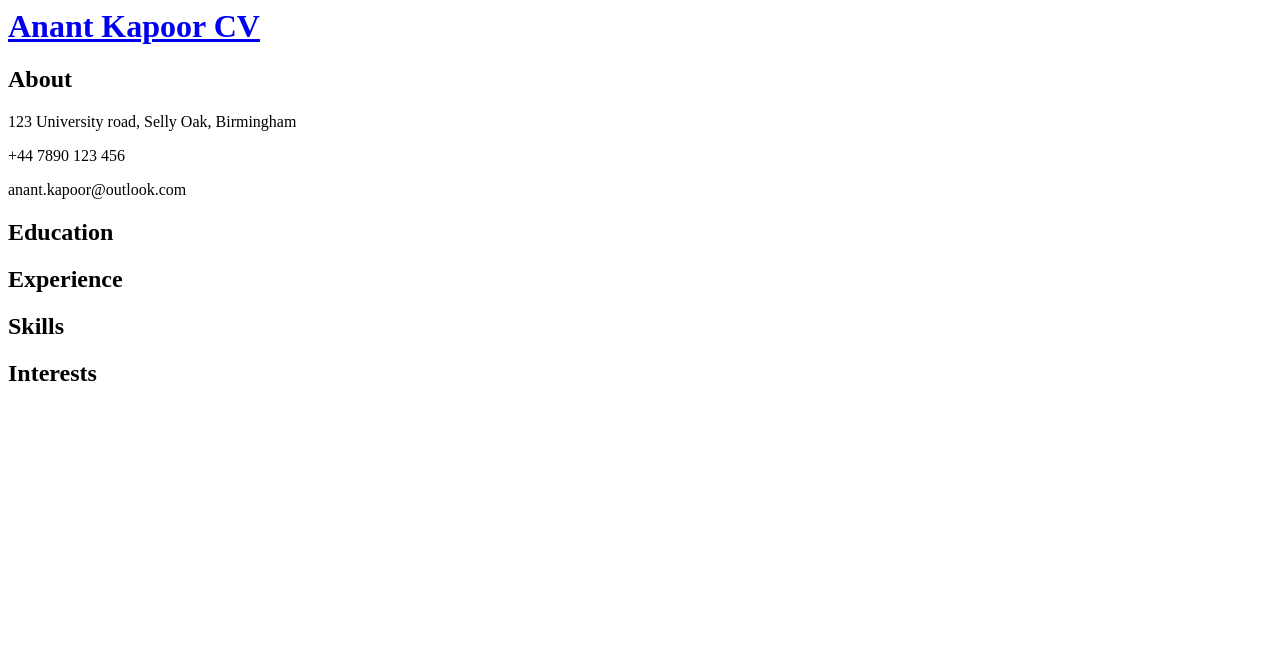
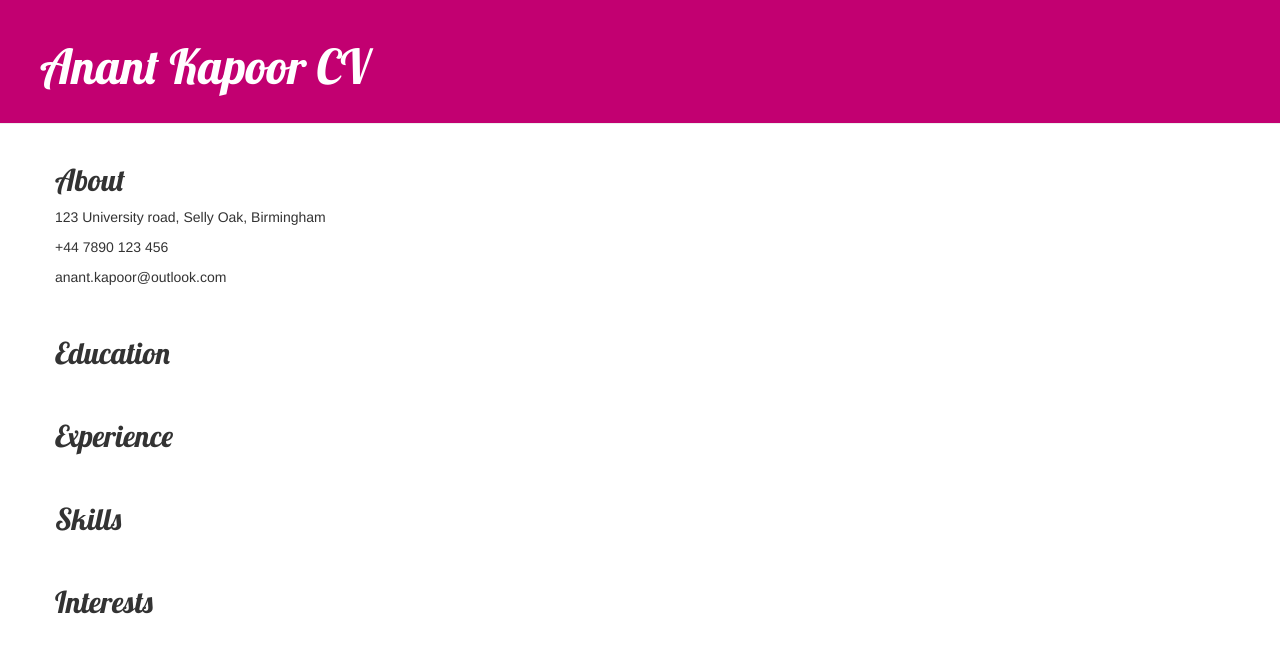
Before and after one commit to AnantKapoor/django_blog, a Django app: page /cv/ in a window 1280 px wide. Shown: the top 668 px of the page. Run offline with Django 3.2, Linux system fonts and the light colour scheme; data that the repository does not hold is empty; some libraries are stand-ins or nearby versions.

Commit message:
added CSS to CV

```diff
--- /dev/null
+++ b/cv/static/css/cv.css
@@ -0,0 +1,40 @@
+.page-header {
+    background-color: rgb(194, 0, 113);
+    margin-top: 0;
+    padding: 20px 20px 20px 40px;
+}
+
+.page-header h1, .page-header h1 a, .page-header h1 a:visited, .page-header h1 a:active {
+    color: #ffffff;
+    font-size: 36pt;
+    text-decoration: none;
+}
+
+.content {
+    margin-left: 40px;
+}
+
+h1, h2, h3, h4 {
+    font-family: 'Lobster', cursive;
+}
+
+.date {
+    color: #828282;
+}
+
+.subheading {
+    font-family: italic;
+}
+
+
+.post-form textarea, .post-form input {
+    width: 100%;
+}
+
+.post {
+    margin-bottom: 50px;
+}
+
+.post h2 a, .post h2 a:visited {
+    color: #000000;
+}
--- a/cv/templates/cv/cv1.html
+++ b/cv/templates/cv/cv1.html
@@ -1,51 +1,66 @@
-
+{% load static %}
 <html>
 
     <head>
         <title>CV</title>
+        <link rel="stylesheet" href="//maxcdn.bootstrapcdn.com/bootstrap/3.2.0/css/bootstrap.min.css">
+        <link rel="stylesheet" href="//maxcdn.bootstrapcdn.com/bootstrap/3.2.0/css/bootstrap-theme.min.css">
+        <link href='//fonts.googleapis.com/css?family=Lobster&subset=latin,latin-ext' rel='stylesheet' type='text/css'>
+        <link rel="stylesheet" href="{% static 'css/cv.css' %}">
     </head>
 
     <body>
-        <div>
+
+        <div class="page-header">
             <h1><a href="/cv">Anant Kapoor CV</a></h1>
         </div>
 
-        <div>
+        <div class="content container">
+            <div class="post">
                 <h2>About</h2>
                 <p>123 University road, Selly Oak, Birmingham</p>
                 <p>+44 7890 123 456</p>
                 <p>anant.kapoor@outlook.com</p>
             </div>
 
-        <div>
+            <div class="post">
                 <h2>Education</h2>
                 {% for education in education %}
                 <div>
                     <h4>{{ education.title }}</h4>
                     <p>Grade: {{ education.grades}}</p>
                     <p>{{education.description}}</p>
+                    <div class="date">
                         <p> Graduation Date: {{education.graduation_date}}</p>
+                    </div>
+
 
 
                 </div>
                 {% endfor %}
             </div>
 
-        <div>
+            <div class="post">
                 <h2>Experience</h2>
                 {% for experience in experience %}
                 <div>
                     <h4>{{experience.title }}</h4>
+                    <div class="subheading">
                         <p>{{ experience.position}}</p>
+                    </div>
+
                     <p>{{experience.text}}</p>
+                    <div class="date">
                         <p>Start date: {{experience.start_date}}</p>
                         <p>End date: {{experience.end_date}}</p>
+                    </div>
+
 
                 </div>
                 {% endfor %}
             </div>
 
-        <div>
+            <div class="post">
                 <h2>Skills</h2>
                 {% for skill in skills %}
                 <div>
@@ -56,7 +71,7 @@
                 {% endfor %}
             </div>
 
-        <div>
+            <div class="post">
                 <h2>Interests</h2>
                 {% for interest in interests %}
                 <div>
@@ -65,11 +80,7 @@
                 </div>
                 {% endfor %}
             </div>
-
-
-
-
-
+        </div>
 
     </body>
 
```
Lines whose indentation alone changed are shown as unchanged.
